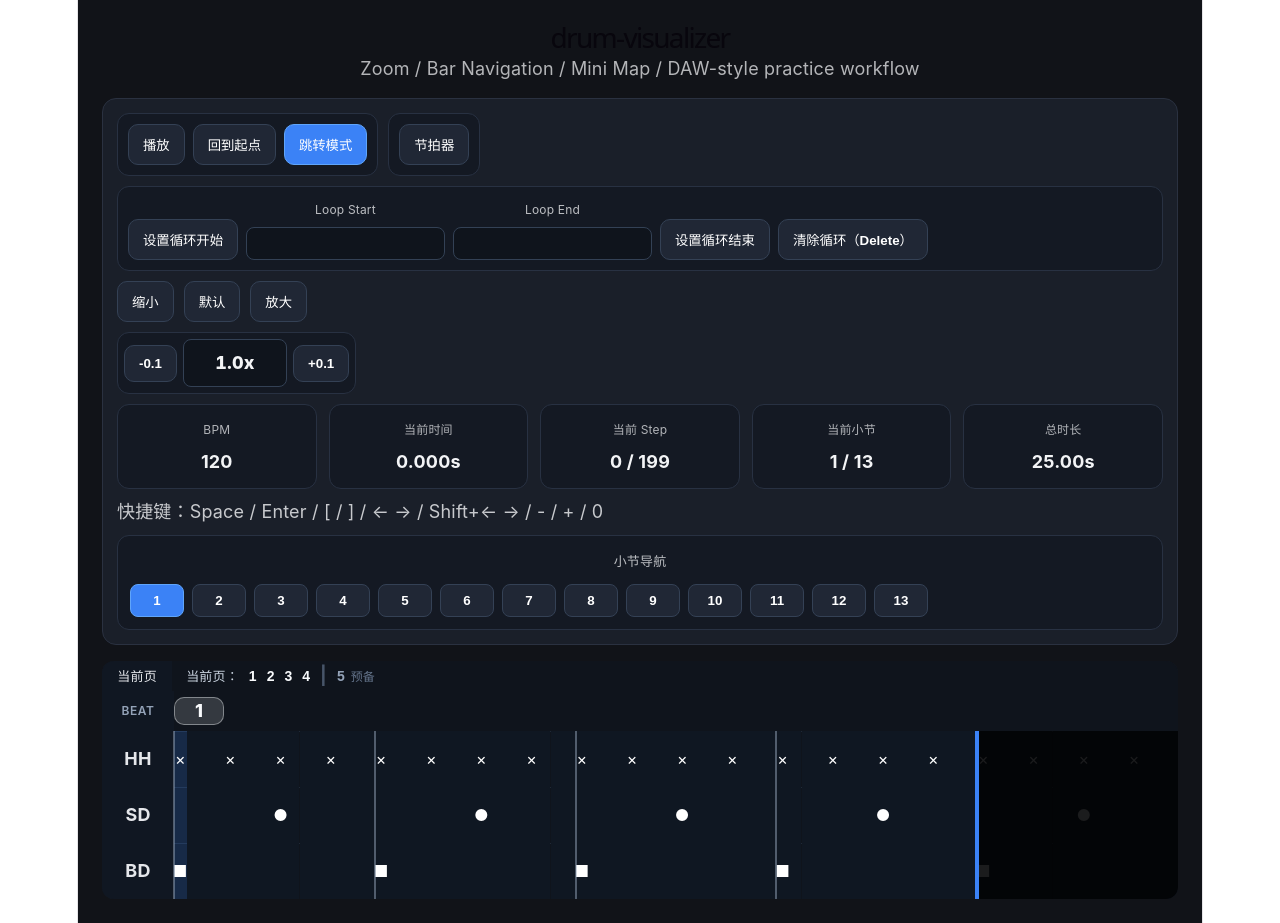
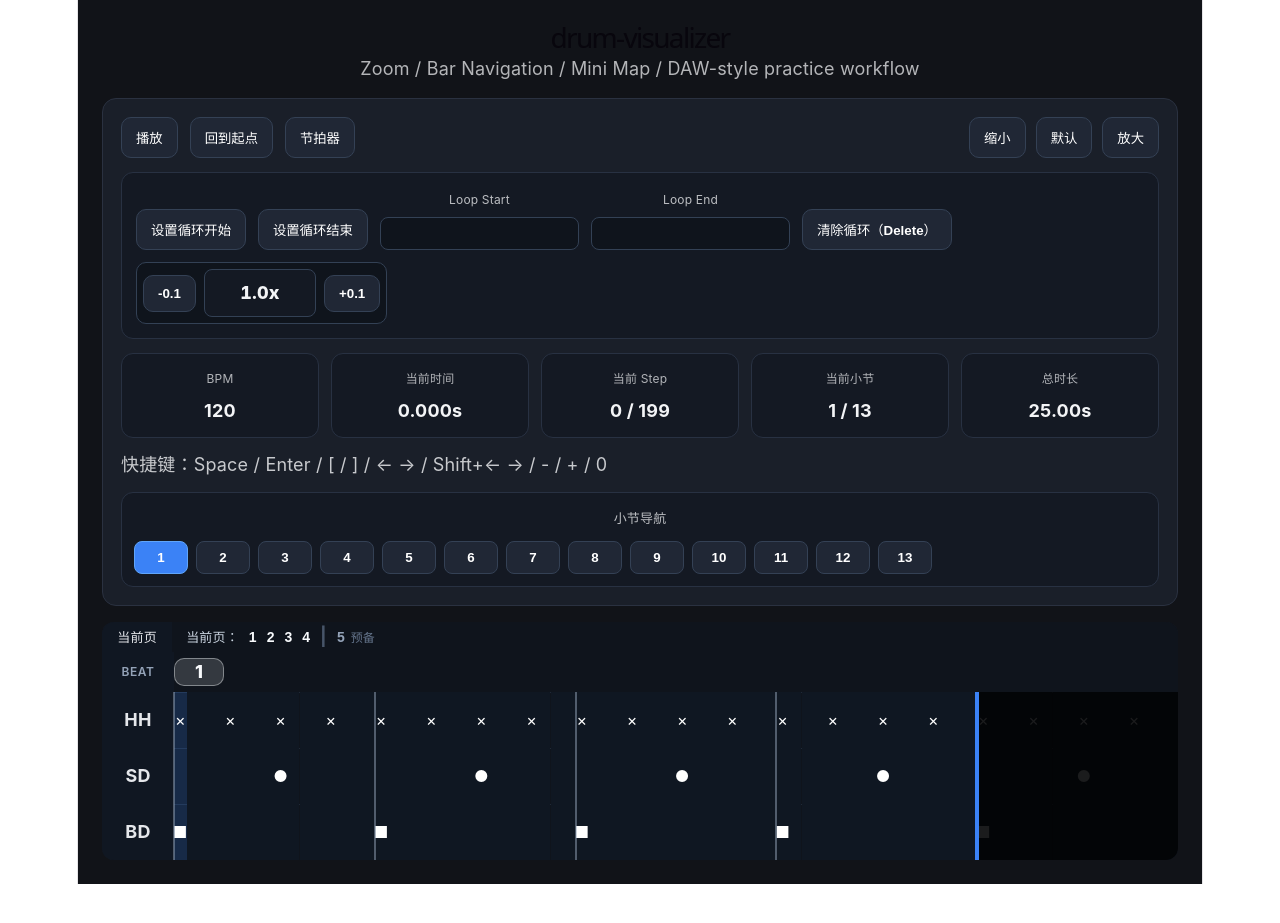
Before and after one commit to shenyiyang17-code/drum-visualizer, a React (Vite) app: page / in a window 1280 px wide. After the commit the page ends 884 px from the top, so only its background shows below. Built offline with nearby package versions, Linux system fonts and the light colour scheme.

Commit message:
remove jump mode and keep one-time loop setting

```diff
--- a/src/App.tsx
+++ b/src/App.tsx
@@ -9,7 +9,7 @@ type DrumEvent = {
   track: TrackName;
 };
 
-type EditMode = "play" | "setLoopStart" | "setLoopEnd";
+type EditMode = "setLoopStart" | "setLoopEnd" | null;
 
 type DrumDataShape =
   | DrumEvent[]
@@ -131,7 +131,7 @@ export default function App() {
   const [currentTime, setCurrentTime] = useState(0);
   const [isPlaying, setIsPlaying] = useState(false);
 
-  const [mode, setMode] = useState<EditMode>("play");
+  const [mode, setMode] = useState<EditMode>(null);
 
   const [loopStart, setLoopStart] = useState<number | null>(null);
   const [loopEnd, setLoopEnd] = useState<number | null>(null);
@@ -296,20 +296,20 @@ export default function App() {
     (t: number) => {
       const target = snapTime(t);
 
-      if (mode === "play") {
+      if (mode === null) {
         seekTo(target);
         return;
       }
 
       if (mode === "setLoopStart") {
         setLoopStartAt(target);
-        setMode("play");
+        setMode(null);
         return;
       }
 
       if (mode === "setLoopEnd") {
         setLoopEndAt(target);
-        setMode("play");
+        setMode(null);
         return;
       }
     },
@@ -598,24 +598,21 @@ export default function App() {
             background: "#1a1f29",
             border: "1px solid #2a3140",
             borderRadius: 14,
-            padding: 14,
+            padding: 18,
             display: "grid",
-            gap: 10,
+            gap: 14,
           }}
         >
-          <div style={{ display: "flex", flexWrap: "wrap", gap: 10, alignItems: "stretch" }}>
           <div
             style={{
               display: "flex",
               flexWrap: "wrap",
-                gap: 8,
+              gap: 14,
               alignItems: "center",
-                padding: 10,
-                background: "#141923",
-                border: "1px solid #283142",
-                borderRadius: 12,
+              justifyContent: "space-between",
             }}
           >
+            <div style={{ display: "flex", flexWrap: "wrap", gap: 12, alignItems: "center" }}>
               <button onClick={togglePlay} style={buttonStyle(isPlaying)}>
                 播放
               </button>
@@ -627,26 +624,23 @@ export default function App() {
                 回到起点
               </button>
 
-              <button onClick={() => setMode("play")} style={buttonStyle(mode === "play")}>
-                跳转模式
-              </button>
-            </div>
-
-            <div
-              style={{
-                display: "flex",
-                alignItems: "center",
-                padding: 10,
-                background: "#141923",
-                border: "1px solid #283142",
-                borderRadius: 12,
-              }}
-            >
               <button
                 onClick={() => setMetronomeEnabled((v) => !v)}
                 style={buttonStyle(metronomeEnabled)}
               >
                 节拍器
+              </button>
+            </div>
+
+            <div style={{ display: "flex", flexWrap: "wrap", gap: 10, alignItems: "center" }}>
+              <button onClick={zoomOut} style={buttonStyle(false)}>
+                缩小
+              </button>
+              <button onClick={resetZoom} style={buttonStyle(false)}>
+                默认
+              </button>
+              <button onClick={zoomIn} style={buttonStyle(false)}>
+                放大
               </button>
             </div>
           </div>
@@ -655,9 +649,9 @@ export default function App() {
             style={{
               display: "flex",
               flexWrap: "wrap",
-              gap: 8,
+              gap: 12,
               alignItems: "flex-end",
-              padding: 10,
+              padding: 14,
               background: "#141923",
               border: "1px solid #283142",
               borderRadius: 12,
@@ -668,6 +662,13 @@ export default function App() {
               style={buttonStyle(mode === "setLoopStart")}
             >
               设置循环开始
+            </button>
+
+            <button
+              onClick={() => setMode("setLoopEnd")}
+              style={buttonStyle(mode === "setLoopEnd")}
+            >
+              设置循环结束
             </button>
 
             <label style={{ ...fieldWrapStyle, gap: 4 }}>
@@ -706,40 +707,19 @@ export default function App() {
               />
             </label>
 
-            <button
-              onClick={() => setMode("setLoopEnd")}
-              style={buttonStyle(mode === "setLoopEnd")}
-            >
-              设置循环结束
-            </button>
-
             <button onClick={clearLoop} style={buttonStyle(false)}>
               清除循环（Delete）
             </button>
-          </div>
-
-          <div style={{ display: "flex", flexWrap: "wrap", gap: 10, alignItems: "center" }}>
-            <button onClick={zoomOut} style={buttonStyle(false)}>
-              缩小
-            </button>
-            <button onClick={resetZoom} style={buttonStyle(false)}>
-              默认
-            </button>
-            <button onClick={zoomIn} style={buttonStyle(false)}>
-              放大
-            </button>
-          </div>
 
             <div
               style={{
                 display: "inline-flex",
                 alignItems: "center",
-              gap: 6,
+                gap: 8,
                 padding: 6,
-              background: "#141923",
-              border: "1px solid #283142",
-              borderRadius: 12,
-              width: "fit-content",
+                background: "#0f141c",
+                border: "1px solid #334155",
+                borderRadius: 10,
               }}
             >
               <button onClick={decreasePlaybackSpeed} style={buttonStyle(false)}>
@@ -747,12 +727,12 @@ export default function App() {
               </button>
               <div
                 style={{
-                background: "#0f141c",
+                  background: "#141923",
                   border: "1px solid #334155",
                   borderRadius: 8,
-                padding: "10px 12px",
+                  padding: "10px 14px",
                   fontWeight: 800,
-                minWidth: 78,
+                  minWidth: 82,
                   textAlign: "center",
                   fontVariantNumeric: "tabular-nums",
                   letterSpacing: 0.2,
@@ -763,6 +743,7 @@ export default function App() {
               <button onClick={increasePlaybackSpeed} style={buttonStyle(false)}>
                 +0.1
               </button>
+            </div>
           </div>
 
           <div
```
Lines whose indentation alone changed are shown as unchanged.
